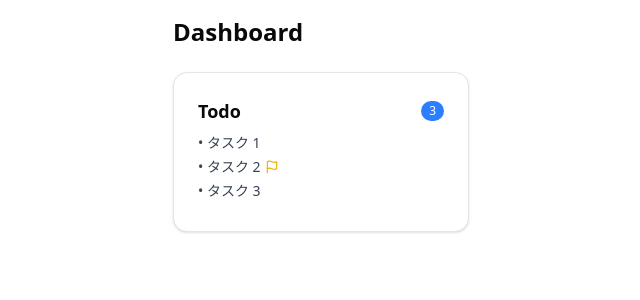
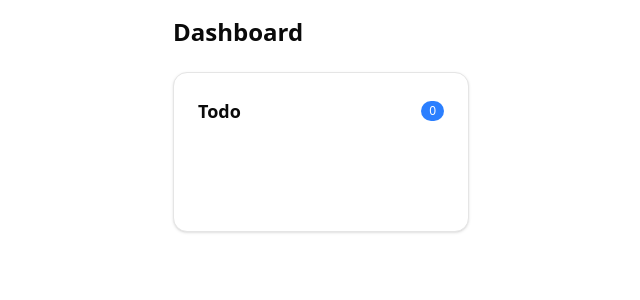
Before and after one commit to j911012/life-dash-app, a Next.js app: page / in a window 1280 px wide. Shown: the top 300 px of the page, without its empty margins (163-803 px from the left). Built offline with nearby package versions, Linux system fonts and the light colour scheme.

Commit message:
[clean] #9 リファクタリング

```diff
--- a/src/app/todo/page.tsx
+++ b/src/app/todo/page.tsx
@@ -1,6 +1,6 @@
 "use client";
 
-import { useState, useEffect } from "react";
+import { useState } from "react";
 import Link from "next/link";
 import { Input } from "@/components/ui/input";
 import { Button } from "@/components/ui/button";
@@ -12,87 +12,49 @@ import {
   DropdownMenuItem,
 } from "@/components/ui/dropdown-menu";
 import { MoreVertical, Flag, Home } from "lucide-react";
+import { useTodos } from "@/hooks/useTodos";
 import type { Todo } from "@/lib/types";
 
 export default function TodoPage() {
-  const [todos, setTodos] = useState<Todo[]>([]);
+  const {
+    todos,
+    initialized,
+    addTodo,
+    toggleComplete,
+    toggleFlag,
+    deleteTodo,
+    editTodo,
+  } = useTodos();
   const [input, setInput] = useState("");
   const [editingId, setEditingId] = useState<string | null>(null);
   const [editInput, setEditInput] = useState("");
 
-  // localStorageからTodoを読み込む
-  useEffect(() => {
-    const savedTodos = localStorage.getItem("todos");
-    if (savedTodos) {
-      setTodos(JSON.parse(savedTodos));
-    }
-  }, []);
-
-  // Todoが更新されるたびにlocalStorageに保存
-  useEffect(() => {
-    localStorage.setItem("todos", JSON.stringify(todos));
-  }, [todos]);
-
-  const addTask = () => {
-    if (!input.trim()) return;
-    setTodos([
-      {
-        id: crypto.randomUUID(),
-        title: input.trim(),
-        completed: false,
-        flagged: false,
-      },
-      ...todos,
-    ]);
+  const handleAddTodo = () => {
+    addTodo(input);
     setInput("");
   };
 
-  const toggleComplete = (id: string) => {
-    setTodos((prev) =>
-      prev.map((todo) =>
-        todo.id === id ? { ...todo, completed: !todo.completed } : todo
-      )
-    );
+  const handleEditSubmit = (e: React.KeyboardEvent<HTMLInputElement>) => {
+    if (e.key === "Enter" && editingId) {
+      editTodo(editingId, editInput);
+      setEditingId(null);
+      setEditInput("");
+    }
   };
 
-  const toggleFlag = (id: string) => {
-    setTodos((prev) =>
-      prev.map((todo) =>
-        todo.id === id ? { ...todo, flagged: !todo.flagged } : todo
-      )
-    );
-  };
-
-  const deleteTask = (id: string) => {
-    setTodos((prev) => prev.filter((todo) => todo.id !== id));
-  };
-
-  // 編集モードを開始
   const startEditing = (todo: Todo) => {
     setEditingId(todo.id);
     setEditInput(todo.title);
   };
 
-  // 編集モードでEnterキーを押したら編集を確定
-  const handleEditSubmit = (e: React.KeyboardEvent<HTMLInputElement>) => {
-    if (e.key === "Enter") {
-      if (editInput.trim()) {
-        setTodos((prev) =>
-          prev.map((todo) =>
-            todo.id === editingId ? { ...todo, title: editInput.trim() } : todo
-          )
-        );
-      }
-      setEditingId(null);
-      setEditInput("");
-    }
-  };
-
-  // フォーカスが外れたら編集をキャンセル
   const handleEditBlur = () => {
     setEditingId(null);
     setEditInput("");
   };
+
+  if (!initialized) {
+    return null; // または適切なローディング表示
+  }
 
   return (
     <main className="mx-auto max-w-md p-4 space-y-6">
@@ -105,9 +67,10 @@ export default function TodoPage() {
           placeholder="タスクを入力"
           value={input}
           onChange={(e) => setInput(e.target.value)}
+          onKeyDown={(e) => e.key === "Enter" && handleAddTodo()}
           className="flex-1"
         />
-        <Button onClick={addTask}>Add</Button>
+        <Button onClick={handleAddTodo}>Add</Button>
       </div>
 
       <ul className="space-y-2">
@@ -153,7 +116,7 @@ export default function TodoPage() {
                 <DropdownMenuItem onClick={() => toggleFlag(todo.id)}>
                   {todo.flagged ? "Unflag" : "Flag"}
                 </DropdownMenuItem>
-                <DropdownMenuItem onClick={() => deleteTask(todo.id)}>
+                <DropdownMenuItem onClick={() => deleteTodo(todo.id)}>
                   Delete
                 </DropdownMenuItem>
               </DropdownMenuContent>
--- a/src/components/todo/TodoCard.tsx
+++ b/src/components/todo/TodoCard.tsx
@@ -1,14 +1,22 @@
+"use client";
+
 import Link from "next/link";
 import { Card, CardContent } from "@/components/ui/card";
-import type { Todo } from "@/lib/types";
 import { Flag } from "lucide-react";
-const dummyTasks: Todo[] = [
-  { id: "1", title: "タスク 1", completed: false, flagged: false },
-  { id: "2", title: "タスク 2", completed: false, flagged: true },
-  { id: "3", title: "タスク 3", completed: false, flagged: false },
-];
+import { useTodos } from "@/hooks/useTodos";
 
 export default function TodoCard() {
+  const { todos, initialized } = useTodos();
+
+  // 未完了のタスクのみをフィルタリング
+  const incompleteTodos = todos.filter((todo) => !todo.completed);
+  // 最新3件を取得
+  const displayTodos = incompleteTodos.slice(0, 3);
+
+  if (!initialized) {
+    return null; // または適切なローディング表示
+  }
+
   return (
     <Link href="/todo" className="block w-full">
       <Card className="h-40 transition hover:shadow-md dark:bg-gray-800">
@@ -16,15 +24,15 @@ export default function TodoCard() {
           <div className="flex items-center justify-between">
             <h3 className="text-lg font-semibold">Todo</h3>
             <span className="rounded-full bg-blue-500 px-2 py-0.5 text-xs text-white">
-              {dummyTasks.length}
+              {incompleteTodos.length}
             </span>
           </div>
 
           <ul className="mt-2 space-y-1 text-sm text-gray-700 dark:text-gray-300">
-            {dummyTasks.map((task) => (
-              <li key={task.id} className="flex items-center truncate">
-                • {task.title}
-                {task.flagged && (
+            {displayTodos.map((todo) => (
+              <li key={todo.id} className="flex items-center truncate">
+                • {todo.title}
+                {todo.flagged && (
                   <Flag size={14} className="ml-1 text-yellow-500" />
                 )}
               </li>
--- /dev/null
+++ b/src/hooks/useTodos.ts
@@ -0,0 +1,77 @@
+"use client";
+
+import { useState, useEffect } from "react";
+import type { Todo } from "@/lib/types";
+
+export function useTodos() {
+  const [todos, setTodos] = useState<Todo[]>([]);
+  const [initialized, setInitialized] = useState(false);
+
+  // 初期化時にlocalStorageからデータを読み込む
+  useEffect(() => {
+    const savedTodos = localStorage.getItem("todos");
+    if (savedTodos) {
+      setTodos(JSON.parse(savedTodos));
+    }
+    setInitialized(true);
+  }, []);
+
+  // todosが更新されたらlocalStorageに保存
+  useEffect(() => {
+    if (initialized) {
+      localStorage.setItem("todos", JSON.stringify(todos));
+    }
+  }, [todos, initialized]);
+
+  const addTodo = (title: string) => {
+    if (!title.trim()) return;
+    setTodos((prev) => [
+      {
+        id: crypto.randomUUID(),
+        title: title.trim(),
+        completed: false,
+        flagged: false,
+      },
+      ...prev,
+    ]);
+  };
+
+  const toggleComplete = (id: string) => {
+    setTodos((prev) =>
+      prev.map((todo) =>
+        todo.id === id ? { ...todo, completed: !todo.completed } : todo
+      )
+    );
+  };
+
+  const toggleFlag = (id: string) => {
+    setTodos((prev) =>
+      prev.map((todo) =>
+        todo.id === id ? { ...todo, flagged: !todo.flagged } : todo
+      )
+    );
+  };
+
+  const deleteTodo = (id: string) => {
+    setTodos((prev) => prev.filter((todo) => todo.id !== id));
+  };
+
+  const editTodo = (id: string, newTitle: string) => {
+    if (!newTitle.trim()) return;
+    setTodos((prev) =>
+      prev.map((todo) =>
+        todo.id === id ? { ...todo, title: newTitle.trim() } : todo
+      )
+    );
+  };
+
+  return {
+    todos,
+    initialized,
+    addTodo,
+    toggleComplete,
+    toggleFlag,
+    deleteTodo,
+    editTodo,
+  };
+}
```
